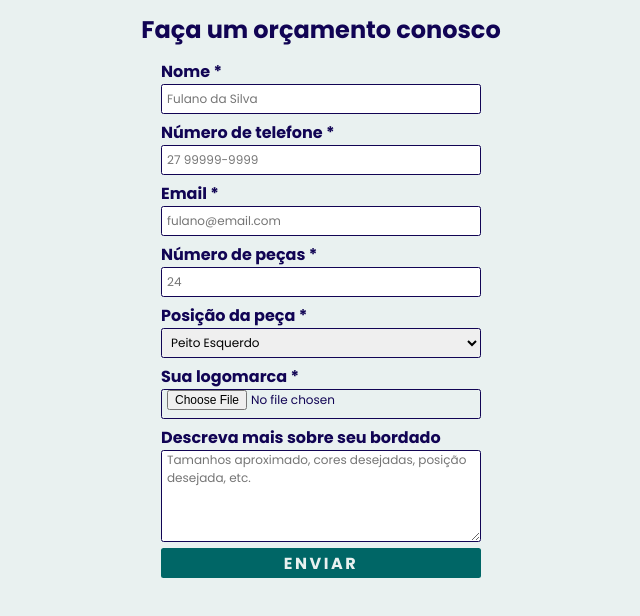
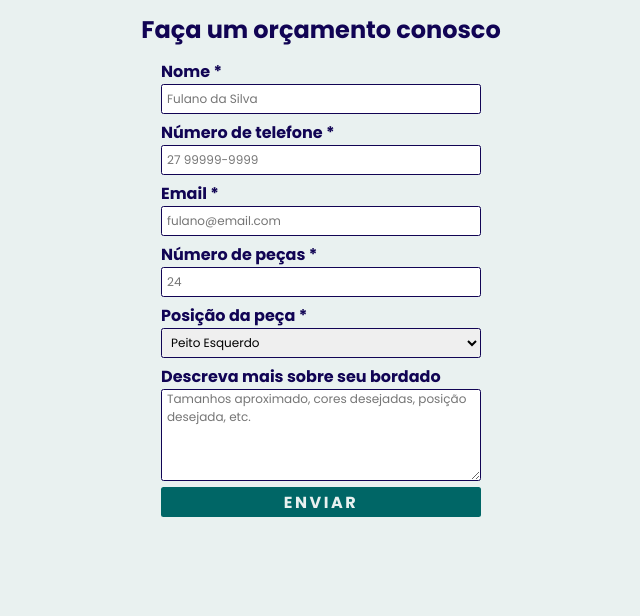
Before and after one commit to Wallace027Dev/ofc-site, a React (Create React App) app: page /contact-us in a window 1280 px wide. Shown: the top 616 px of the page, without its empty margins (319-959 px from the left). Built offline with nearby package versions, Linux system fonts and the light colour scheme.

Commit message:
feat: removing file sending, as the website limits it to just 50kb (it is working, but limited)

```diff
--- a/src/pages/ContactUs/index.js
+++ b/src/pages/ContactUs/index.js
@@ -9,22 +9,9 @@ export default function ContactUs() {
   const [piecesQuantity, setPiecesQuantity] = useState("");
   const [location, setLocation] = useState("");
   const [message, setMessage] = useState("");
-  const [photoFile, setPhotoFile] = useState("");
-
-  const handleFileChange = (e) => {
-    const selectedFile = e.target.files[0];
-    setPhotoFile(selectedFile);
-  };
 
   function sendEmail(e) {
     e.preventDefault();
-
-    if (
-      !(name && telNumber && email && piecesQuantity && location && photoFile)
-    ) {
-      alert("Preencha todos os campos obrigatórios");
-      return;
-    }
 
     const formData = new FormData();
     formData.append("from_name", name);
@@ -33,11 +20,6 @@ export default function ContactUs() {
     formData.append("location", location);
     formData.append("pieces_quantity", piecesQuantity);
     formData.append("message", message);
-
-    // Adicionar o arquivo ao FormData
-    if (photoFile) {
-      formData.append("photo_file", photoFile);
-    }
 
     emailjs
       .sendForm(
@@ -55,7 +37,6 @@ export default function ContactUs() {
           setPiecesQuantity("");
           setLocation("");
           setMessage("");
-          setPhotoFile("");
         },
         (error) => {
           console.log("ERROR:", error);
@@ -115,6 +96,7 @@ export default function ContactUs() {
             setLocation(e.target.options[e.target.selectedIndex].text)
           }
           value={location || ""}
+          defaultValue="Peito Padrão"
         >
           <option value="Peito Esquerdo">Peito Esquerdo</option>
           <option value=">Peito Direito">Peito Direito</option>
@@ -123,14 +105,6 @@ export default function ContactUs() {
           <option value="Perna de Bermuda">Perna de Bermuda</option>
           <option value="Outras opções">Outras opções</option>
         </select>
-
-        <label htmlFor="my_file">Sua logomarca *</label>
-        <input
-          type="file"
-          name="my_file"
-          id="my_file"
-          onChange={handleFileChange}
-        />
 
         <label htmlFor="fmessage">Descreva mais sobre seu bordado</label>
         <textarea
```
